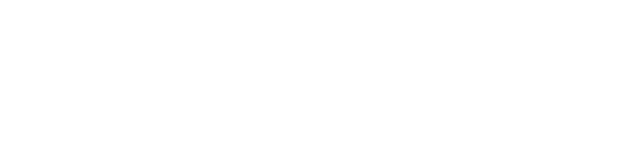
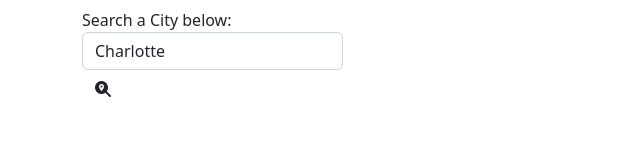
Before and after one commit to TheodoreShishkovskiy/weather-dashboard, a plain HTML site: page index.html in a window 1280 px wide. Shown: the whole page, without its empty margins (0-640 px from the left). Drawn offline with nearby package versions, Linux system fonts and the light colour scheme.

Commit message:
added fontawesome and started working on search value on html

```diff
--- a/index.html
+++ b/index.html
@@ -4,7 +4,8 @@
 <head>
   <meta charset="UTF-8">
   <meta name="viewport" content="width=device-width, initial-scale=1.0">
-  <link href="https://cdn.jsdelivr.net/npm/bootstrap@5.2.2/dist/css/bootstrap.min.css" rel="stylesheet" integrity="sha384-Zenh87qX5JnK2Jl0vWa8Ck2rdkQ2Bzep5IDxbcnCeuOxjzrPF/et3URy9Bv1WTRi" crossorigin="anonymous">
+  <link rel="stylesheet" href="https://cdn.jsdelivr.net/npm/bootstrap@5.2.2/dist/css/bootstrap.min.css" rel="stylesheet" integrity="sha384-Zenh87qX5JnK2Jl0vWa8Ck2rdkQ2Bzep5IDxbcnCeuOxjzrPF/et3URy9Bv1WTRi" crossorigin="anonymous">
+  <script src="https://kit.fontawesome.com/b690004593.js" crossorigin="anonymous"></script>
   <link rel="stylesheet" href="./assets/css/style.css">
   <title> A Weather Dashboard</title>
 </head>
@@ -13,6 +14,23 @@
   <main id="header" class="jumbotron jumbotron-fluid text-container">
     <h1 id="header-title" class="display-2"></h1>
   </main>
+
+  <main id="content" class="container">
+    <main class="row">
+      <main id="content-left" class="col-md-3">
+        <form>
+          <label for="weather-search">Search a City below:</label>
+          <main class="form-row">
+            <input id="weather-search" class="form-control" name="city" value="Charlotte"></input>
+            <button id="weather-button" class="btn btn-[rimary" type="submit"><i class="fa-solid fa-magnifying-glass-location"></i></button>
+          </main>
+        </form>
+      </main>
+    </main>
+
+
+  </main>
+
 </body>
 
 </html>
```
